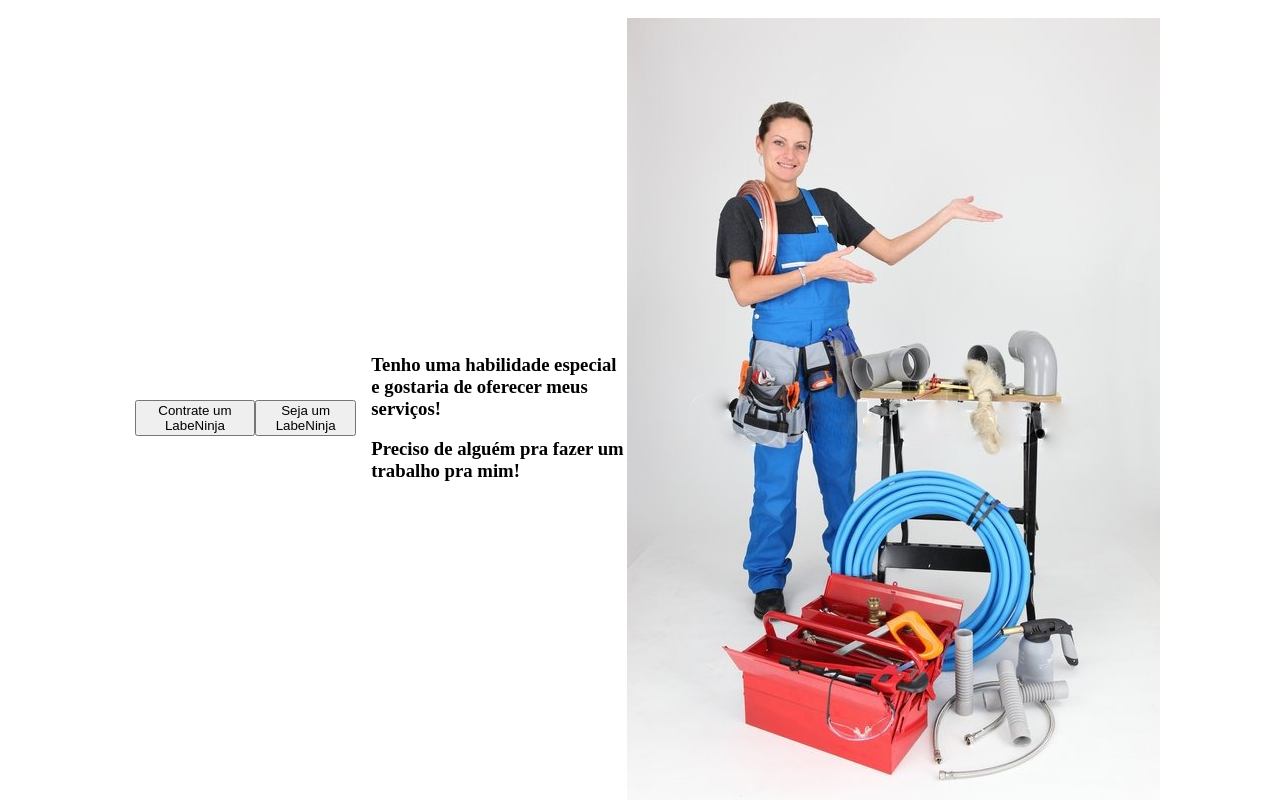
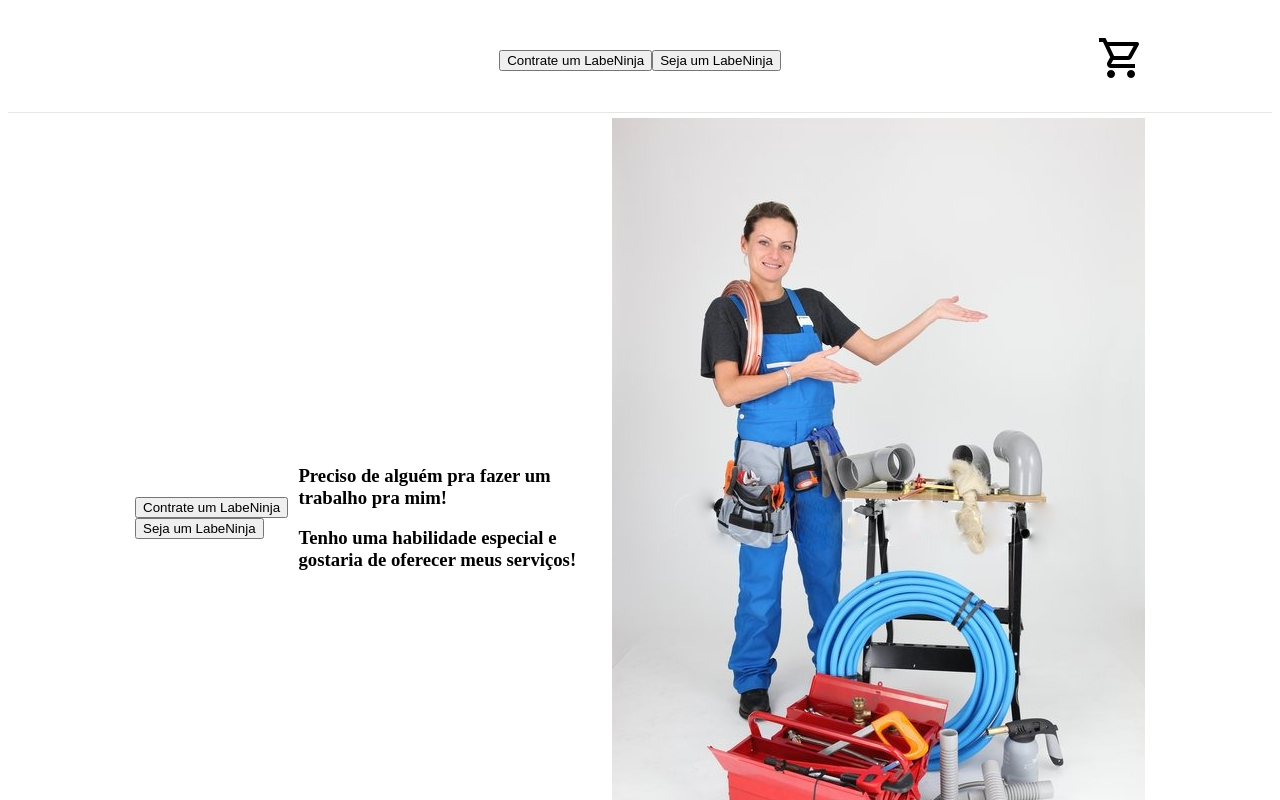
Before and after one commit to future4code/maryam-labe-ninja9, a React (Create React App) app: page / in a window 1280 px wide. Shown: the top 800 px of the page. Built offline with nearby package versions, Linux system fonts and the light colour scheme.

Commit message:
componente botoes

```diff
--- a/src/App.js
+++ b/src/App.js
@@ -4,10 +4,11 @@ import Filtros from './components/Filtros/filtros'
 import { PacoteServico } from './components/ItensPasta/PacoteServicos'
 import styled from 'styled-components'
 import TelaHome from './components/paginaHome'
-// import TelaCarrinho from './components/carrinhoDeCompras'
+import Header from './components/Header'
 import PaginaCadastro from './components/PaginaCadastro'
 import PaginaServicos from './components/PaginaServicos'
 import Footer from './footer'
+
 
 // export default class App extends React.Component {
 
@@ -67,21 +68,19 @@ import Footer from './footer'
 // import PaginaServicos from './components/PaginaServicos'
 
 
-const Home = styled.div`
-    max-width: 1010px;
-    padding: 5px 15px;
-    width: 100%;
-    display: flex;
-    align-items: center;
-    margin: 0 auto;
-    color: black;
-`;
+// const Home = styled.div`
+//     max-width: 1010px;
+//     padding: 5px 15px;
+//     width: 100%;
+//     display: flex;
+//     align-items: center;
+//     margin: 0 auto;
+//     color: black;
+// `;
 
 
 export default class App extends React.Component {
 	state = {
-		currentPage: 'TelaHome',
-    	telaAtual:"TelaHome",
 		valorTotal: 550,
 		carrinho: [
 			{
@@ -114,33 +113,6 @@ export default class App extends React.Component {
 		console.log("serviço" , item)
 	}
 
-	escolheTela = () => {
-		switch (this.state.telaAtual) {
-			case "TelaHome":
-				return <TelaHome />;
-			case "TelaServicos":
-				return <PaginaServicos />;
-			case "TelaCadastro":
-				return <PaginaCadastro />;
-			case "TelaCarrinho":
-				return <TelaCarrinho
-				carrinho ={this.state.carrinho}
-				valorTotal ={this.state.valorTotal}
-				removerItem={this.removerItem}
-				/>;
-			default:
-				return <TelaHome />;
-		}
-	}
-
-	mudaTela = (nomeTela) =>{
-		this.setState({telaAtual: nomeTela})
-	}
-
-	changePage = (currentPage) => {
-		this.setState({ currentPage: currentPage });
-	};
-
 	render() {
 		const renderCurrentPage = () => {
 			if (this.state.currentPage === "PaginaCadastro") {
@@ -151,18 +123,9 @@ export default class App extends React.Component {
 		};
 		return (
 			<div>
-        <Home>
-				{/* <button onClick={()=> this.mudaTela("TelaHome")}>Home</button>  */}
-				<button onClick={()=> this.mudaTela("TelaServicos")}>Contrate um LabeNinja</button>
-				<button onClick={()=> this.mudaTela("TelaCadastro")}>Seja um LabeNinja</button>
-				{/* <button onClick={()=> this.mudaTela("TelaCarrinho")}>Carrinho de compras</button> */}
-				{this.escolheTela()}
-				</Home>
-				<button onClick={() => this.changePage("PaginaServicos")}>Servicos</button>
-				<button onClick={() => this.changePage("PaginaCadastro")}>Cadastro</button>
-			{renderCurrentPage()}
-
-			<Footer></Footer>
+				<Header />
+				<TelaHome/>
+				<Footer/>
 			</div>
 
 
--- /dev/null
+++ b/src/components/Header.js
@@ -0,0 +1,59 @@
+import React from 'react'
+import carrinho from '../img/outline_shopping_cart_black_24dp.png'
+import styled from 'styled-components';
+import BotoesDeNavegacao from './botoesDeNavegacao';
+
+
+
+const Div = styled.div`
+    background-color: #fff;
+    border-bottom: 1px solid rgba(0, 0, 0, 0.0975);
+`;
+const BarraHeader = styled.div`
+    max-width: 1010px;
+    padding: 26px 20px;
+    width: 100%;
+    display: flex;
+    align-items: center;
+    margin: 0 auto;
+`;
+const BarraEsquerda = styled.div`
+    width: 33.333%;
+    text-align: left;
+`;
+const BarraCentro = styled.div`
+    width: 33.333%;
+    text-align: center;
+`;
+
+const BarraDireita = styled.div`
+    width: 33.333%;
+    text-align: right;
+    svg {
+    margin-right: 20px;
+    }
+`;
+
+
+
+export default class Header extends React.Component {
+
+    render(){
+
+    return (
+        <Div>
+        <BarraHeader>
+            <BarraEsquerda>
+                {/* <button onClick={() => img src = {Logo} /> */}
+            </BarraEsquerda>
+            <BarraCentro>
+                <BotoesDeNavegacao/>
+            </BarraCentro>
+            <BarraDireita>
+                <img src = {carrinho} />
+            </BarraDireita>
+        </BarraHeader>
+        </Div>
+    );
+    }
+};
--- /dev/null
+++ b/src/components/botoesDeNavegacao.js
@@ -0,0 +1,56 @@
+import React from 'react'
+import TelaCarrinho from './ItensPasta/CarrinhoDeCompras'
+import TelaHome from './paginaHome'
+import PaginaCadastro from './PaginaCadastro'
+import PaginaServicos from './PaginaServicos'
+import styled from 'styled-components'
+import App from '../App'
+
+
+
+const Div = styled.div`
+
+    display: flex;
+    align-items: center;
+    margin: 0 auto;
+    width: 33.333%;
+    text-align: center;
+`;
+
+
+export default class botoesDeNavegacao extends React.Component {
+
+	state = {
+        telaAtual:"TelaHome"
+    }
+
+    escolheTela = () => {
+		switch (this.state.telaAtual) {
+			case "TelaHome":
+				return <TelaHome />;
+			case "TelaServicos":
+				return <PaginaServicos />;
+			case "TelaCadastro":
+				return <PaginaCadastro />;
+			case "TelaCarrinho":
+				return <TelaCarrinho />;
+			default:
+				return <App />;
+		}
+	}
+
+	mudaTela = (nomeTela) =>{
+		this.setState({telaAtual: nomeTela})
+	}
+
+    render() {
+
+		return (
+			<div>
+				<button onClick={()=> this.mudaTela("TelaServicos")}>Contrate um LabeNinja</button>
+				<button onClick={()=> this.mudaTela("TelaCadastro")}>Seja um LabeNinja</button>
+				{/* {this.escolheTela()} */}
+			</div>
+		)
+	}
+}
--- a/src/components/paginaHome.js
+++ b/src/components/paginaHome.js
@@ -1,6 +1,7 @@
 import React from 'react'
 import styled from 'styled-components'
 import imagemHome from '../img/imagemHome.jpg'
+import BotoesDeNavegacao from './botoesDeNavegacao';
 
 
 
@@ -26,9 +27,10 @@ const TelaHome = () => {
 		return (
 			<div>
 				<Home>
+					<BotoesDeNavegacao />
 					<Texto>
+				<h3> Preciso de alguém pra fazer um trabalho pra mim!</h3>
 				<h3> Tenho uma habilidade especial e gostaria de oferecer meus serviços!</h3>
-				<h3> Preciso de alguém pra fazer um trabalho pra mim!</h3>
 					</Texto>
                 <img src = {imagemHome}/>
 				</Home>
```
Also changed, not shown: src/components/carrinhoDeCompras.js (deleted, +0 -19 lines), src/img/outline_shopping_cart_black_24dp.png (added), 1 other file (tests, documents, lock files or other folders).
